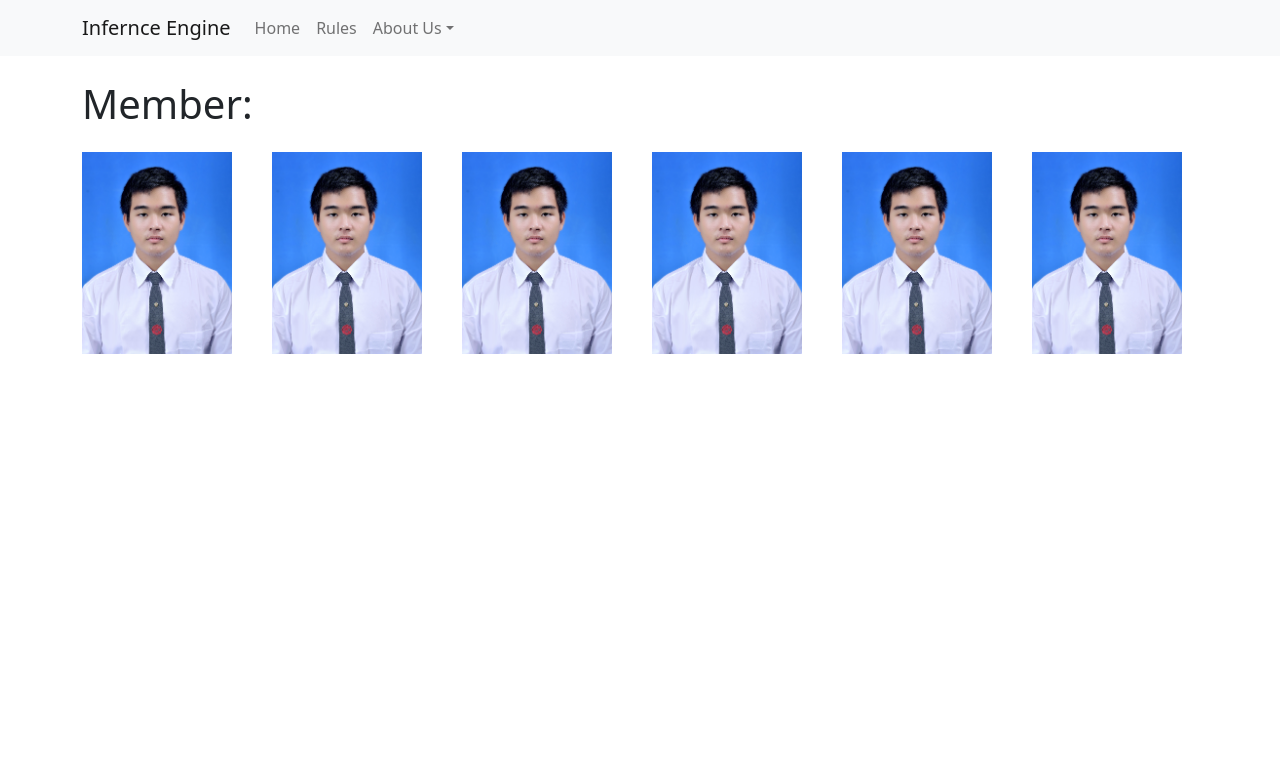
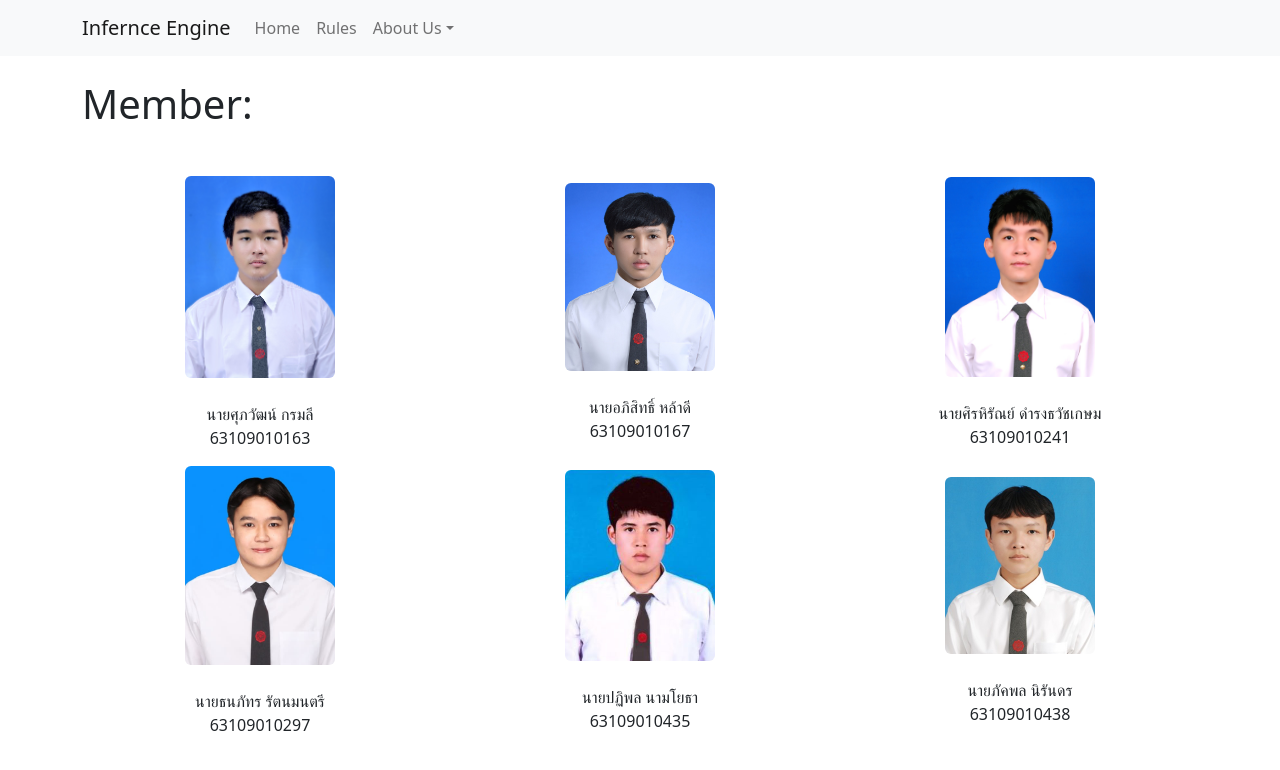
Before and after one commit to Skromlee/InferenceEngine, a React (Create React App) app in the folder source/frontend/: page /team-members in a window 1280 px wide. Shown: the top 770 px of the page. Built offline with nearby package versions, Linux system fonts and the light colour scheme.

Commit message:
Finished Project

```diff
--- a/source/frontend/src/App.js
+++ b/source/frontend/src/App.js
@@ -8,6 +8,7 @@ import Header from './components/Header';
 import MyRule from './pages/MyRule';
 import Home from './pages/Home'
 import Member from './pages/Member';
+import Advisor from './pages/Advisor';
 
 function App() {
 
@@ -18,6 +19,7 @@ function App() {
           <Route path='/' element={<Home />} />
           <Route path='/rules' element={<MyRule />} />
           <Route path='/team-members' element={<Member />}/>
+          <Route path='/our-adviser' element={<Advisor />} />
       </Routes>
     </BrowserRouter>
   )
--- a/source/frontend/src/components/Fact.jsx
+++ b/source/frontend/src/css/advisor.css
@@ -1,5 +1,5 @@
-const Fact = ({ facts }) => {
-  console.log(facts);
-  return <li>fact</li>;
-};
-export default Fact;
+.AjPhoto {
+    width: 37.5em;
+    object-fit: cover;
+    object-position: top;
+}
--- /dev/null
+++ b/source/frontend/src/pages/Advisor.jsx
@@ -0,0 +1,39 @@
+import "../css/advisor.css";
+
+const Advisor = () => {
+  return (
+    <div className="container mt-5">
+      <div>
+        <div className="row">
+          <div className="col">
+            <img
+              className="AjPhoto rounded"
+              src={require("../images/AjWatcharachai.jpg")}
+              alt="AjWatcharachai"
+            />
+          </div>
+          <div className="col">
+            <div className="text-center border py-5 mb-5">
+              <h1 className="mb-4">อาจารย์ที่ปรึกษา</h1>
+              <hr />
+              <h4 className="mb-3">ชื่อ-สกุล: ผศ.วัชรชัย วิริยะสุทธิวงศ์</h4>
+              <h4 className="mb-3">
+                ตำแหน่ง: อาจารย์ ที่ มหาวิทยาลัยศรีนครินทรวิโรฒ
+              </h4>
+              <h4>อีเมล์: watch@g.swu.ac.th</h4>
+            </div>
+            <div className="text-center border py-5">
+              <h1 className="mb-4">วุฒิการศึกษา</h1>
+              <hr />
+              <h4 className="mb-3">
+                วิศวกรรมศาสตรมหาบัณฑิต สาขาวิชาวิศวกรรมไฟฟ้า
+              </h4>
+              <h4>มหาวิทยาลัยเชียงใหม่</h4>
+            </div>
+          </div>
+        </div>
+      </div>
+    </div>
+  );
+};
+export default Advisor;
--- a/source/frontend/src/pages/Home.jsx
+++ b/source/frontend/src/pages/Home.jsx
@@ -65,11 +65,15 @@ const Home = () => {
 
       {Object.keys(Response["message"]).length > 1 ? (
         <div className="container">
-          <h6>Prompt: </h6>
+          {/* <h6>Prompt: </h6> */}
           <WorkingMemory message={Response["message"]} />
         </div>
       ) : (
-        <div className="container">{Response["message"]}</div>
+        <div className="container">
+          <div className="container bg-dark text-white py-5 px-5 rounded outputBox">
+            {"> " + Response["message"]}
+          </div>
+        </div>
       )}
     </>
   );
--- a/source/frontend/src/pages/Member.jsx
+++ b/source/frontend/src/pages/Member.jsx
@@ -6,48 +6,72 @@ const Member = () => {
       <div className="my-4">
         <h1>Member:</h1>
       </div>
-      <div className="row align-items-center">
-        <div className="col">
+      <div className="row row-cols-3 align-items-center fixHeight photocontainer mt-5">
+        <div className="col text-center">
           <img
-            className="memberPhoto"
+            className="memberPhoto rounded"
             src={require("../images/63109010163.jpg")}
             alt="Suppawat_Kromlee_Picture"
           />
+          <div className="col mt-4">
+            <p className="my-0">นายศุภวัฒน์ กรมลี</p>
+            <p className="my-09">63109010163</p>
+          </div>
         </div>
-        <div className="col">
+        <div className="col text-center">
           <img
-            className="memberPhoto"
-            src={require("../images/63109010163.jpg")}
+            className="memberPhoto rounded"
+            src={require("../images/63109010167.jpg")}
             alt="Suppawat_Kromlee_Picture"
           />
+          <div className="col mt-4">
+            <p className="my-0">นายอภิสิทธิ์ หล้าดี</p>
+            <p className="my-09">63109010167</p>
+          </div>
         </div>
-        <div className="col">
+        <div className="col text-center">
           <img
-            className="memberPhoto"
-            src={require("../images/63109010163.jpg")}
+            className="memberPhoto rounded"
+            src={require("../images/63109010241.jpg")}
             alt="Suppawat_Kromlee_Picture"
           />
+          <div className="col mt-4">
+            <p className="my-0">นายศิรหิรัณย์ ดำรงธวัชเกษม</p>
+            <p className="my-09">63109010241</p>
+          </div>
         </div>
-        <div className="col">
+        <div className="col text-center">
           <img
-            className="memberPhoto"
-            src={require("../images/63109010163.jpg")}
+            className="memberPhoto rounded"
+            src={require("../images/63109010297.jpg")}
             alt="Suppawat_Kromlee_Picture"
           />
+          <div className="col mt-4">
+            <p className="my-0">นายธนภัทร รัตนมนตรี</p>
+            <p className="my-09">63109010297</p>
+          </div>
         </div>
-        <div className="col">
+        <div className="col text-center">
           <img
-            className="memberPhoto"
-            src={require("../images/63109010163.jpg")}
+            className="memberPhoto rounded"
+            src={require("../images/63109010435.jpg")}
             alt="Suppawat_Kromlee_Picture"
           />
+          <div className="col mt-4">
+            <p className="my-0">นายปฏิพล นามโยธา</p>
+            <p className="my-09">63109010435</p>
+          </div>
         </div>
-        <div className="col">
+        <div className="col text-center">
           <img
-            className="memberPhoto"
-            src={require("../images/63109010163.jpg")}
+            className="memberPhoto rounded"
+            src={require("../images/63109010438.jpg")}
             alt="Suppawat_Kromlee_Picture"
           />
+          <div className="col mt-4">
+            <p className="my-0">นายภัคพล นิรันดร</p>
+            <p className="my-09">63109010438</p>
+          </div>
         </div>
       </div>
     </div>
```
Also changed, not shown: 1 other file (tests, documents, lock files or other folders).
